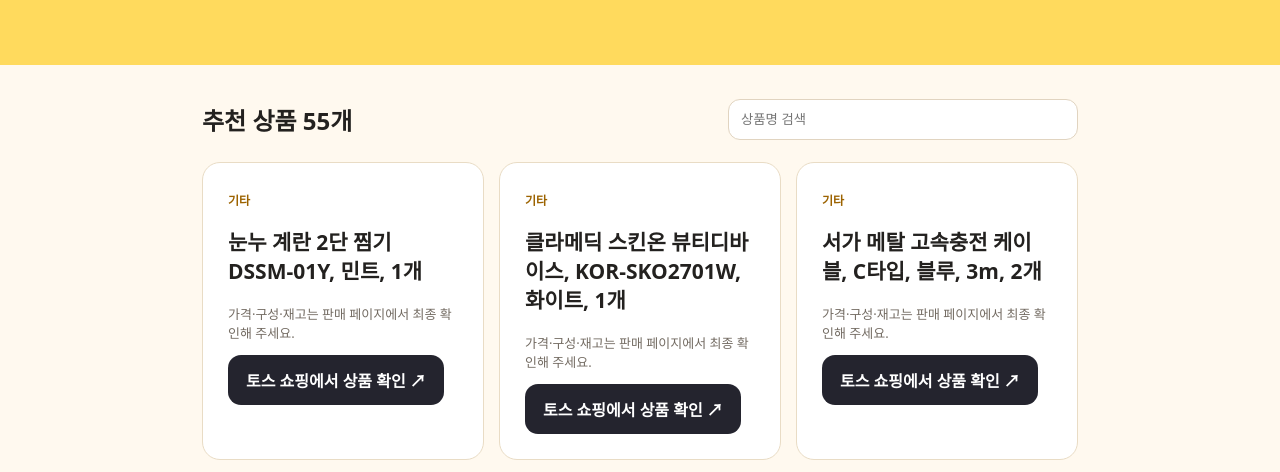
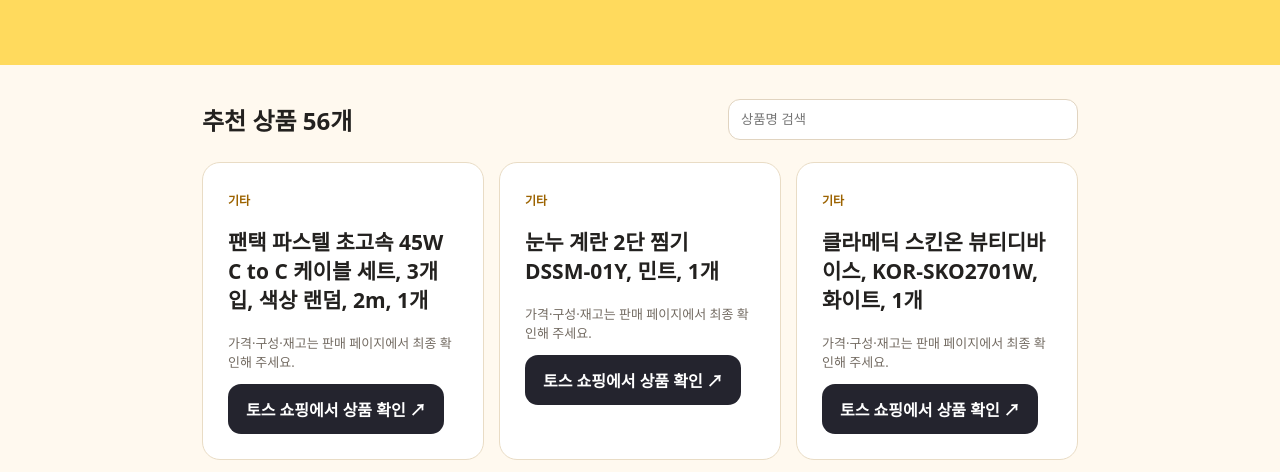
Before and after one commit to dajeongdamda-code/dealpick, a plain HTML site: page shop.html in a window 1280 px wide. Shown: the part 272-744 px from the top of the page. Drawn offline with Linux system fonts and the light colour scheme.

Commit message:
DealPick: add approved product links (newest first)

```diff
--- a/shop.html
+++ b/shop.html
@@ -3,6 +3,7 @@
 </head><body><header class="hero"><div class="wrap"><small>🛍️ TODAY'S DEALPICK · SHOP LINKS</small><h1>영상에서 본 상품,<br>여기서 확인하세요.</h1><p>오늘의 득템픽이 소개한 상품을 모았습니다. 구매 전 가격과 구성은 판매 페이지에서 다시 확인하세요.</p></div></header>
 <main class="wrap main"><div class="top"><h2>추천 상품 <span id="count"></span></h2><input id="search" placeholder="상품명 검색" aria-label="상품명 검색"></div><!-- DealPick newest-first order -->
 <div class="items" id="items">
+<article class="item"><span class="type">기타</span><h2>팬택 파스텔 초고속 45W C to C 케이블 세트, 3개입, 색상 랜덤, 2m, 1개</h2><p>가격·구성·재고는 판매 페이지에서 최종 확인해 주세요.</p><a class="buy" target="_blank" rel="noopener noreferrer nofollow sponsored" href="https://toss.shopping/_m/1NGmoMA5">토스 쇼핑에서 상품 확인 ↗</a></article>
 <article class="item"><span class="type">기타</span><h2>눈누 계란 2단 찜기 DSSM-01Y, 민트, 1개</h2><p>가격·구성·재고는 판매 페이지에서 최종 확인해 주세요.</p><a class="buy" target="_blank" rel="noopener noreferrer nofollow sponsored" href="https://toss.shopping/_m/1LCs6A3n">토스 쇼핑에서 상품 확인 ↗</a></article>
 <article class="item"><span class="type">기타</span><h2>클라메딕 스킨온 뷰티디바이스, KOR-SKO2701W, 화이트, 1개</h2><p>가격·구성·재고는 판매 페이지에서 최종 확인해 주세요.</p><a class="buy" target="_blank" rel="noopener noreferrer nofollow sponsored" href="https://toss.shopping/_m/tq3q5iV7">토스 쇼핑에서 상품 확인 ↗</a></article>
 <article class="item"><span class="type">기타</span><h2>서가 메탈 고속충전 케이블, C타입, 블루, 3m, 2개</h2><p>가격·구성·재고는 판매 페이지에서 최종 확인해 주세요.</p><a class="buy" target="_blank" rel="noopener noreferrer nofollow sponsored" href="https://toss.shopping/_m/LeKY1F9y">토스 쇼핑에서 상품 확인 ↗</a></article>
```
